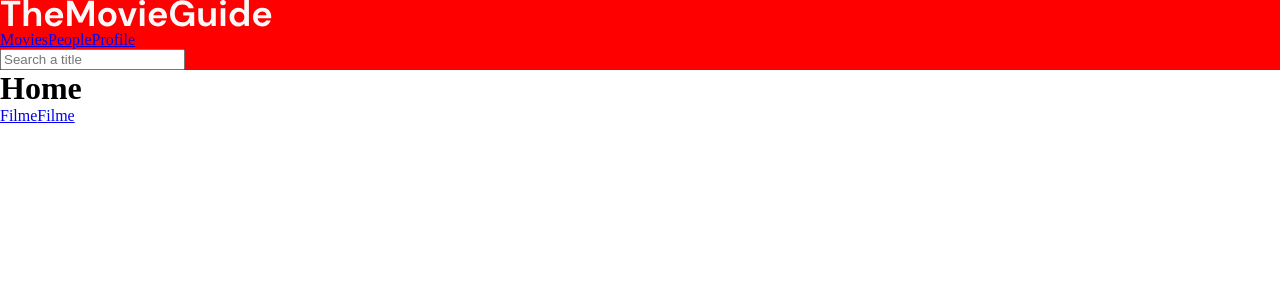
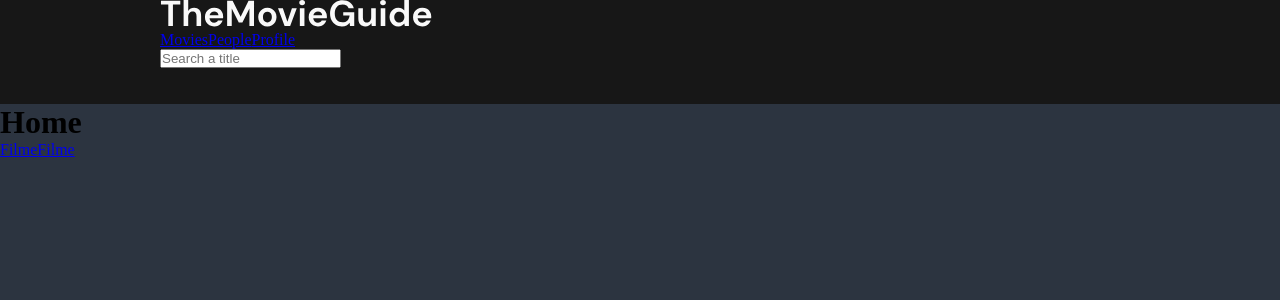
Before and after one commit to PedroMakengo/the-movie-guide, a React (Vite) app: page / in a window 1280 px wide. Shown: the top 300 px of the page. Built offline with nearby package versions, Linux system fonts and the light colour scheme.

Commit message:
Trabalhando no header

```diff
--- a/src/components/Header/index.tsx
+++ b/src/components/Header/index.tsx
@@ -3,7 +3,7 @@ import { Link } from "react-router-dom";
 import logo from "../../assets/logo/logo.svg";
 import LinkNavegate from "../LinkNavegate";
 
-import { Header as ContentHeader } from "./style";
+import { Header as ContentHeader, Container } from "./style";
 
 const arrayLinkNavegate = [
   { id: 1, to: "/", route: "Movies" },
@@ -14,6 +14,7 @@ const arrayLinkNavegate = [
 function Header() {
   return (
     <ContentHeader>
+      <Container>
         <Link to="/" className="logo">
           <img src={logo} alt="" />
         </Link>
@@ -25,6 +26,7 @@ function Header() {
           ))}
         </nav>
         <input type="text" placeholder="Search a title" />
+      </Container>
     </ContentHeader>
   );
 }
--- a/src/components/Header/style.ts
+++ b/src/components/Header/style.ts
@@ -3,5 +3,11 @@ import styled from "styled-components";
 export const Header = styled.header`
   margin: 0;
   padding: 0;
-  background: red;
+  background: #171717;
+  height: 13vh;
 `;
+
+export const Container = styled.div`
+  max-width: 60rem;
+  margin: 0 auto;
+`;
--- a/src/styles/global.ts
+++ b/src/styles/global.ts
@@ -1,7 +1,14 @@
 import { createGlobalStyle } from "styled-components";
+import styled from "styled-components";
 
 export const GlobalStyle = createGlobalStyle`
   * {
     margin: 0;
+    padding: 0;
+    box-sizing: border-box;
+  }
+
+  body {
+    background: #2C3440
   }
 `;
```
Lines whose indentation alone changed are shown as unchanged.
